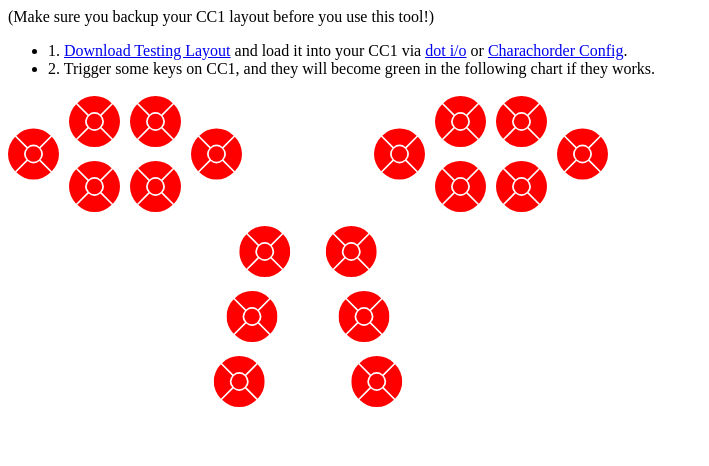
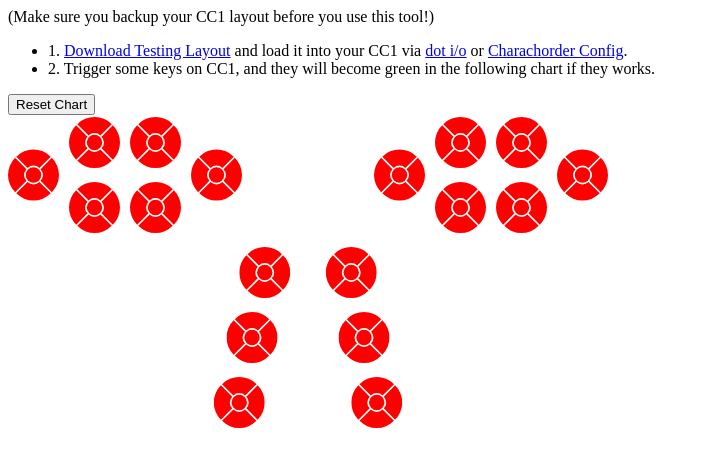
Before and after one commit to andy23512/cc1-checker, an Angular app: page / in a window 1280 px wide. Shown: the top 466 px of the page, without its empty margins (0-709 px from the left). Built offline with nearby package versions, Linux system fonts and the light colour scheme.

Commit message:
feat: add reset chart button

```diff
--- a/src/app/app.component.html
+++ b/src/app/app.component.html
@@ -14,4 +14,5 @@
     chart if they works.
   </li>
 </ul>
+<button (click)="resetChart()">Reset Chart</button>
 <app-layout [layout]="layout"></app-layout>
--- a/src/app/app.component.ts
+++ b/src/app/app.component.ts
@@ -59,6 +59,10 @@ export class AppComponent {
     this.updateLayout();
   }
 
+  public resetChart() {
+    this.positionCounts = {};
+  }
+
   private updateLayout() {
     this.layout = layoutMap(KEY_ID_LAYOUT, (keyId) => {
       return this.positionCounts[keyId] || 0;
```
